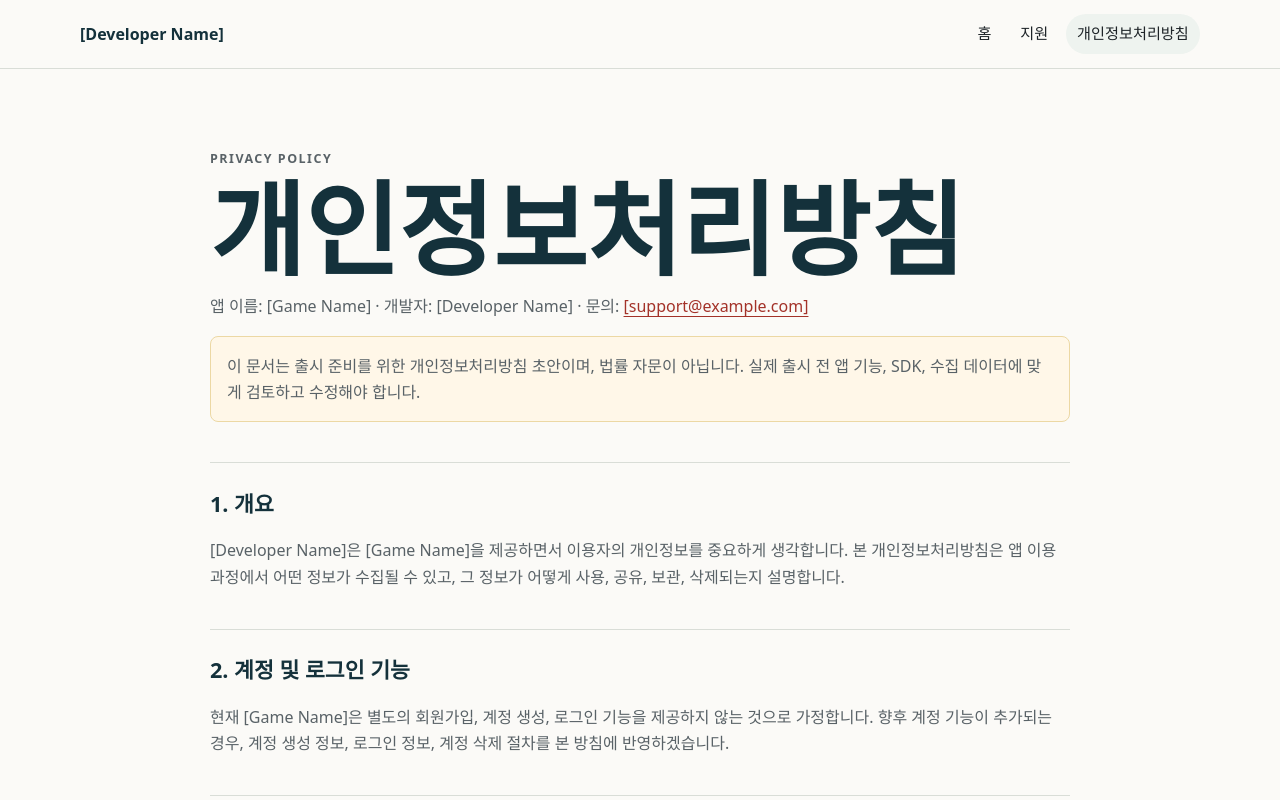
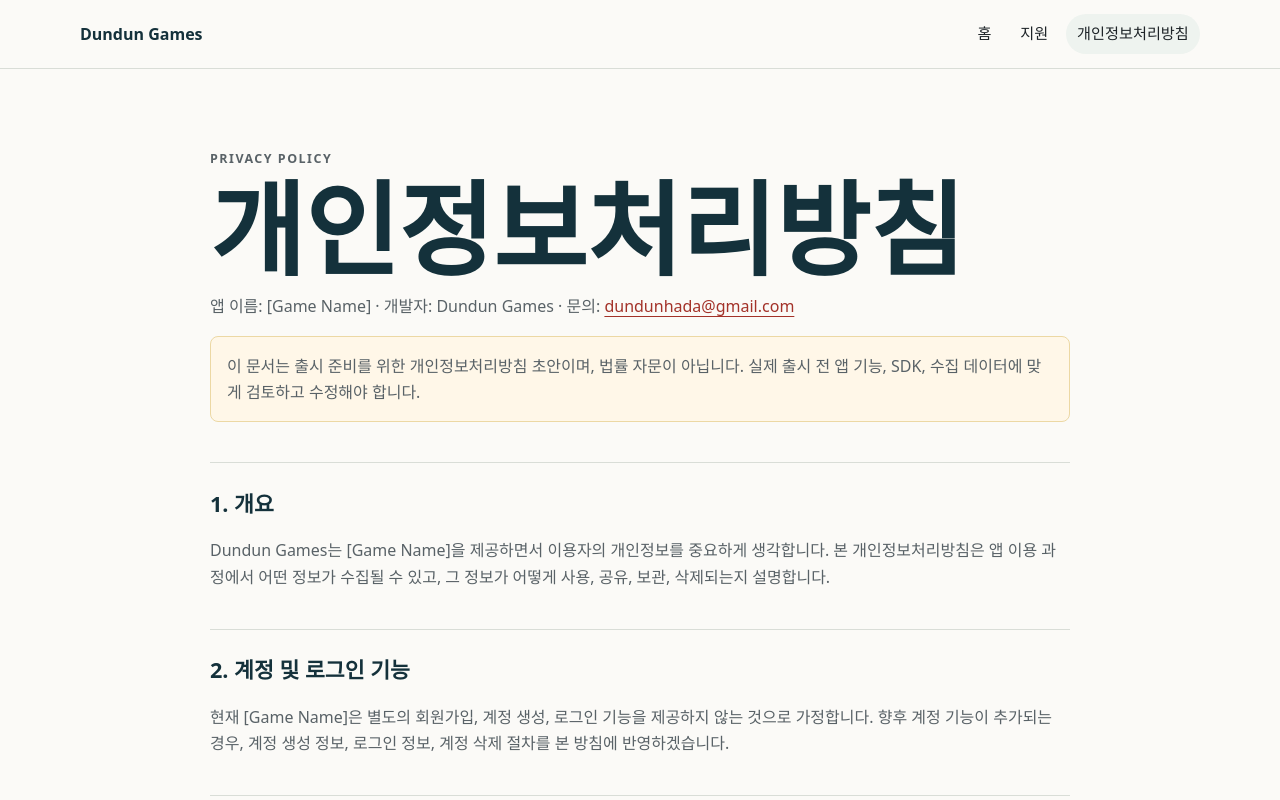
Before and after one commit to noteroad/game-website, a plain HTML site: page privacy.html in a window 1280 px wide. Shown: the top 800 px of the page. Drawn offline with Linux system fonts and the light colour scheme.

Commit message:
Update site branding for Dundun Games

```diff
--- a/privacy.html
+++ b/privacy.html
@@ -11,7 +11,7 @@
   <a class="skip-link" href="#main">본문으로 건너뛰기</a>
   <header class="site-header">
     <nav class="nav" aria-label="주요 메뉴">
-      <a class="brand" href="index.html">[Developer Name]</a>
+      <a class="brand" href="index.html">Dundun Games</a>
       <button class="nav-toggle" type="button" aria-expanded="false" aria-controls="site-menu">
         <span class="nav-toggle-bar"></span>
         <span class="sr-only">메뉴 열기</span>
@@ -29,13 +29,13 @@
       <header class="doc-header">
         <p class="eyebrow">Privacy Policy</p>
         <h1>개인정보처리방침</h1>
-        <p class="doc-meta">앱 이름: [Game Name] · 개발자: [Developer Name] · 문의: <a href="mailto:[support@example.com]">[support@example.com]</a></p>
+        <p class="doc-meta">앱 이름: [Game Name] · 개발자: Dundun Games · 문의: <a href="mailto:dundunhada@gmail.com">dundunhada@gmail.com</a></p>
         <p class="note">이 문서는 출시 준비를 위한 개인정보처리방침 초안이며, 법률 자문이 아닙니다. 실제 출시 전 앱 기능, SDK, 수집 데이터에 맞게 검토하고 수정해야 합니다.</p>
       </header>
 
       <section>
         <h2>1. 개요</h2>
-        <p>[Developer Name]은 [Game Name]을 제공하면서 이용자의 개인정보를 중요하게 생각합니다. 본 개인정보처리방침은 앱 이용 과정에서 어떤 정보가 수집될 수 있고, 그 정보가 어떻게 사용, 공유, 보관, 삭제되는지 설명합니다.</p>
+        <p>Dundun Games는 [Game Name]을 제공하면서 이용자의 개인정보를 중요하게 생각합니다. 본 개인정보처리방침은 앱 이용 과정에서 어떤 정보가 수집될 수 있고, 그 정보가 어떻게 사용, 공유, 보관, 삭제되는지 설명합니다.</p>
       </section>
 
       <section>
@@ -99,8 +99,8 @@
 
       <section>
         <h2>9. 정보 보관 및 삭제</h2>
-        <p>[Developer Name]은 수집 목적 달성에 필요한 기간 동안 정보를 보관할 수 있습니다. 외부 SDK를 통해 수집되는 정보는 각 서비스 제공자의 정책과 보관 기간에 따라 처리될 수 있습니다.</p>
-        <p>현재 앱은 계정 기능을 제공하지 않으므로 별도의 계정 삭제 절차는 없습니다. 개인정보 관련 문의 또는 삭제 요청은 <a href="mailto:[support@example.com]">[support@example.com]</a>로 연락해 주세요.</p>
+        <p>Dundun Games는 수집 목적 달성에 필요한 기간 동안 정보를 보관할 수 있습니다. 외부 SDK를 통해 수집되는 정보는 각 서비스 제공자의 정책과 보관 기간에 따라 처리될 수 있습니다.</p>
+        <p>현재 앱은 계정 기능을 제공하지 않으므로 별도의 계정 삭제 절차는 없습니다. 개인정보 관련 문의 또는 삭제 요청은 <a href="mailto:dundunhada@gmail.com">dundunhada@gmail.com</a>로 연락해 주세요.</p>
       </section>
 
       <section>
@@ -110,7 +110,7 @@
 
       <section>
         <h2>11. 보안</h2>
-        <p>[Developer Name]은 수집된 정보를 안전하게 보호하기 위해 합리적인 기술적, 관리적 조치를 취하기 위해 노력합니다. 다만 인터넷과 모바일 환경에서의 정보 전송 또는 저장이 완전한 보안을 보장하는 것은 아닙니다.</p>
+        <p>Dundun Games는 수집된 정보를 안전하게 보호하기 위해 합리적인 기술적, 관리적 조치를 취하기 위해 노력합니다. 다만 인터넷과 모바일 환경에서의 정보 전송 또는 저장이 완전한 보안을 보장하는 것은 아닙니다.</p>
       </section>
 
       <section>
@@ -121,13 +121,13 @@
       <section>
         <h2>13. 문의</h2>
         <p>개인정보 또는 앱 이용과 관련한 문의는 아래 이메일로 연락해 주세요.</p>
-        <p><strong>[Developer Name]</strong><br><a href="mailto:[support@example.com]">[support@example.com]</a></p>
+        <p><strong>Dundun Games</strong><br><a href="mailto:dundunhada@gmail.com">dundunhada@gmail.com</a></p>
       </section>
     </article>
   </main>
 
   <footer class="site-footer">
-    <p>&copy; <span id="year"></span> [Developer Name]. All rights reserved.</p>
+    <p>&copy; <span id="year"></span> Dundun Games. All rights reserved.</p>
     <p><a href="index.html">Home</a> · <a href="support.html">Support</a></p>
   </footer>
 
```
Also changed, not shown: index.html (+7 -7 lines), support.html (+4 -4 lines), 1 other file.
